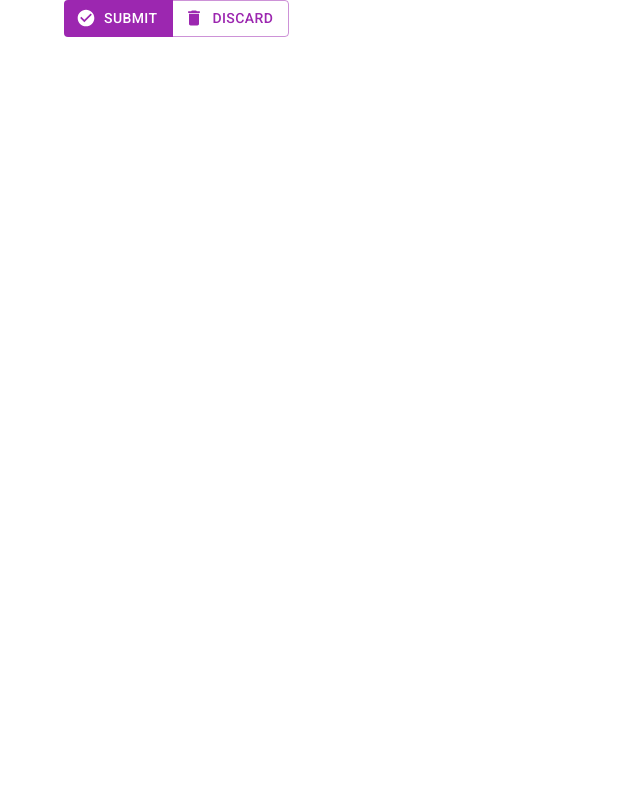
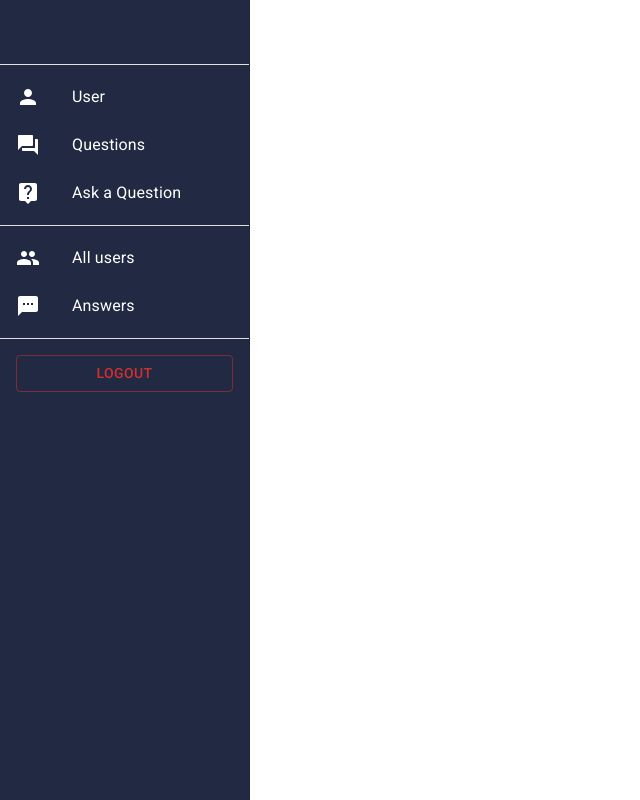
Before and after one commit to OmedM/Questions-community-project, a React (Create React App) app: page /main in a window 1280 px wide. Shown: the whole page, without its empty margins (0-640 px from the left). Built offline with nearby package versions, Linux system fonts and the light colour scheme.

Commit message:
UI in progress

```diff
--- a/src/App.js
+++ b/src/App.js
@@ -1,15 +1,20 @@
-import Sidebar from "./components/sidebar.js";
 import '@fontsource/roboto/300.css';
 import '@fontsource/roboto/400.css';
 import '@fontsource/roboto/500.css';
 import '@fontsource/roboto/700.css';
 import './App.css';
+import { Route, Routes } from "react-router-dom";
+import MainPage from './components/main-page';
+import LoginPage from './components/login-page.js';
+import ErrorPage from './components/error-page.js';
 
 function App() {
   return (
-    <>
-      <Sidebar />
-    </>
+    <Routes>
+      <Route path='/' element={<LoginPage />}/>
+      <Route path='/main' element={<MainPage />}/>
+      <Route path='*' element={<ErrorPage />}/>
+    </Routes>
 
   );
 }
--- /dev/null
+++ b/src/components/error-page.js
@@ -0,0 +1,22 @@
+import Typography from "@mui/material/Typography";
+import Container from "@mui/system/Container";
+
+export default function ErrorPage() {
+    return (
+        <Container
+            sx={{
+                display: 'flex',
+                flexDirection: 'column',
+                alignItems: 'center',
+                justifyContent: 'center',
+            }}
+        >
+            <img src="https://www.logolynx.com/images/logolynx/f6/f6e5b06f6aad7910506686b3c81137b8.png"/>
+            <Typography
+                variant="h4"
+            >
+                Error! this page doesn't belong to this universe
+            </Typography>
+        </Container>
+    )
+}
--- /dev/null
+++ b/src/components/login-page.js
@@ -0,0 +1,43 @@
+import { Link } from 'react-router-dom';
+import Container from "@mui/material/Container";
+import LoginIcon from '@mui/icons-material/Login';
+import TextField from "@mui/material/TextField";
+import Button from "@mui/material/Button";
+
+function LoginPage() {
+    return (
+        <Container
+            maxWidth='xs'
+            sx={{
+                height: '100vh',
+                display: 'flex',
+                justifyContent: 'center',
+                alignItems: 'center',
+                flexDirection: 'column',
+            }}
+        >
+            <LoginIcon fontSize="large" sx={{ marginBottom: 3 }}/>
+            <TextField id="outlined-basic" label="Username" variant="outlined" margin="dense" />
+            <TextField id="outlined-basic" label="Password" variant="outlined" margin="dense" />
+            <Container
+                sx={{
+                    margin: 2,
+                    display: 'flex',
+                    alignItems: 'center',
+                    justifyContent: 'center'
+                }}
+            >
+                <Link to='/main' style={{ textDecoration: 'none' }}>
+                    <Button
+                        variant='contained'
+                        size='large'
+                    >
+                        Login
+                    </Button>
+                </Link>
+            </Container>
+        </Container>
+    )
+}
+
+export default LoginPage;
--- /dev/null
+++ b/src/components/main-page.js
@@ -0,0 +1,9 @@
+import Sidebar from "./sidebar.js";
+
+function MainPage() {
+    return (
+        <Sidebar />
+    )
+}
+
+export default MainPage;
--- a/src/components/sidebar-items.js
+++ b/src/components/sidebar-items.js
@@ -1,18 +1,43 @@
 import QuestionAnswerIcon from '@mui/icons-material/QuestionAnswer';
+import PersonIcon from '@mui/icons-material/Person';
+import LiveHelpIcon from '@mui/icons-material/LiveHelp';
+import PeopleIcon from '@mui/icons-material/People';
+import SmsIcon from '@mui/icons-material/Sms';
 
-const sidebarItems = [
+const upperSidebarItems = [
     {
-        name: 'Questions',
-        icon: <QuestionAnswerIcon />,
+        id: 0,
+        label: 'User',
+        icon: <PersonIcon />,
+        route: 'route'
     },
     {
-        name: 'Questions',
+        id: 1,
+        label: 'Questions',
         icon: <QuestionAnswerIcon />,
+        route: 'route'
     },
     {
-        name: 'Questions',
-        icon: <QuestionAnswerIcon />,
+        id: 2,
+        label: 'Ask a Question',
+        icon: <LiveHelpIcon />,
+        route: 'route'
     },
 ]
 
-export default sidebarItems;
+const lowerSidebarItems = [
+    {
+        id: 0,
+        label: 'All users',
+        icon: <PeopleIcon />,
+        route: 'route'
+    },
+    {
+        id: 1,
+        label: 'Answers',
+        icon: <SmsIcon />,
+        route: 'route'
+    },
+]
+
+export { upperSidebarItems, lowerSidebarItems };
--- a/src/components/sidebar.js
+++ b/src/components/sidebar.js
@@ -1,28 +1,69 @@
-import React from 'react';
-import sidebarItems from './sidebar-items.js';
-import Typography from '@mui/material/Typography';
+import * as React from 'react';
+import Drawer from '@mui/material/Drawer';
+import Toolbar from '@mui/material/Toolbar';
+import List from '@mui/material/List';
+import Divider from '@mui/material/Divider';
+import ListItem from '@mui/material/ListItem';
+import ListItemButton from '@mui/material/ListItemButton';
+import ListItemIcon from '@mui/material/ListItemIcon';
+import ListItemText from '@mui/material/ListItemText';
 import Button from '@mui/material/Button';
-import ButtonGroup from '@mui/material/ButtonGroup';
-import Container from '@mui/material/Container';
-import CheckCircleIcon from '@mui/icons-material/CheckCircle';
-import DeleteIcon from '@mui/icons-material/Delete';
+import { upperSidebarItems, lowerSidebarItems } from '../components/sidebar-items.js'
 
 function Sidebar() {
-
     return(
-        <div>
-            <Container>
-                <ButtonGroup
-                    variant='outlined'
-                    color='secondary'
-                    disableElevation
-                    onClick={() => { alert('Clicked!')}}
-                >
-                    <Button startIcon={<CheckCircleIcon />} variant='contained'>Submit</Button>
-                    <Button startIcon={<DeleteIcon />}>Discard</Button>
-                </ButtonGroup>
-            </Container>
-        </div>
+        <Drawer
+            sx={{
+            width: 250,
+            flexShrink: 0,
+            '& .MuiDrawer-paper': {
+                width: 250,
+                boxSizing: 'border-box',
+                backgroundColor: '#222a43',
+                color: '#fff',
+            },
+            }}
+            variant="permanent"
+            anchor="left"
+        >
+            <Toolbar />
+            <Divider sx={{backgroundColor: '#fff'}}/>
+            <List>
+            {upperSidebarItems.map((value, key) => (
+                <ListItem key={value.id} disablePadding>
+                <ListItemButton>
+                    <ListItemIcon sx={{color: '#fff'}}>
+                    {value.icon}
+                    </ListItemIcon>
+                    <ListItemText primary={value.label} />
+                </ListItemButton>
+                </ListItem>
+            ))}
+            </List>
+            <Divider sx={{backgroundColor: '#fff'}}/>
+            <List>
+            {lowerSidebarItems.map((value, key) => (
+                <ListItem key={value.id} disablePadding>
+                <ListItemButton>
+                    <ListItemIcon sx={{color: '#fff'}}>
+                    {value.icon}
+                    </ListItemIcon>
+                    <ListItemText primary={value.label} />
+                </ListItemButton>
+                </ListItem>
+            ))}
+            </List>
+            <Divider sx={{backgroundColor: '#fff'}}/>
+            <Button
+                color='error'
+                variant='outlined'
+                sx={{
+                    margin: 2
+                }}
+            >
+                Logout
+            </Button>
+        </Drawer>
     )
 }
 
--- a/src/index.js
+++ b/src/index.js
@@ -1,10 +1,13 @@
 import React from 'react';
 import ReactDOM from 'react-dom/client';
 import App from './App';
+import { BrowserRouter, Routes, Route} from 'react-router-dom';
 
 const root = ReactDOM.createRoot(document.getElementById('root'));
 root.render(
   <React.StrictMode>
-    <App />
+    <BrowserRouter>
+      <App />
+    </BrowserRouter>
   </React.StrictMode>
 );
```
